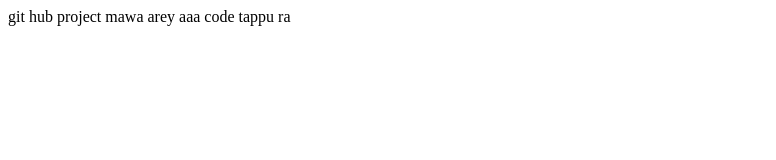
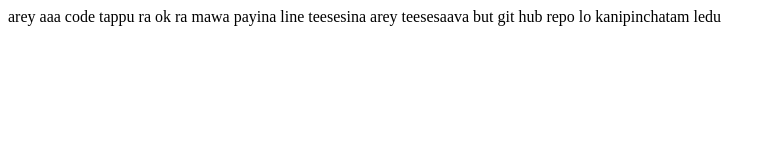
Before and after one commit to KomalPeerukatla/Github-Project, a plain HTML site: page index.html in a window 1280 px wide. Shown: the whole page, without its empty margins (0-776 px from the left). Drawn offline with Linux system fonts and the light colour scheme.

Commit message:
indian developer chaged once again

```diff
--- a/index.html
+++ b/index.html
@@ -6,7 +6,9 @@
     <title>Document</title>
 </head>
 <body>
-    git hub project mawa
+    <!-- git hub project mawa -->
     arey aaa code tappu ra
+    ok ra mawa payina line teesesina
+    arey teesesaava but git hub repo lo kanipinchatam ledu
 </body>
 </html>
```
